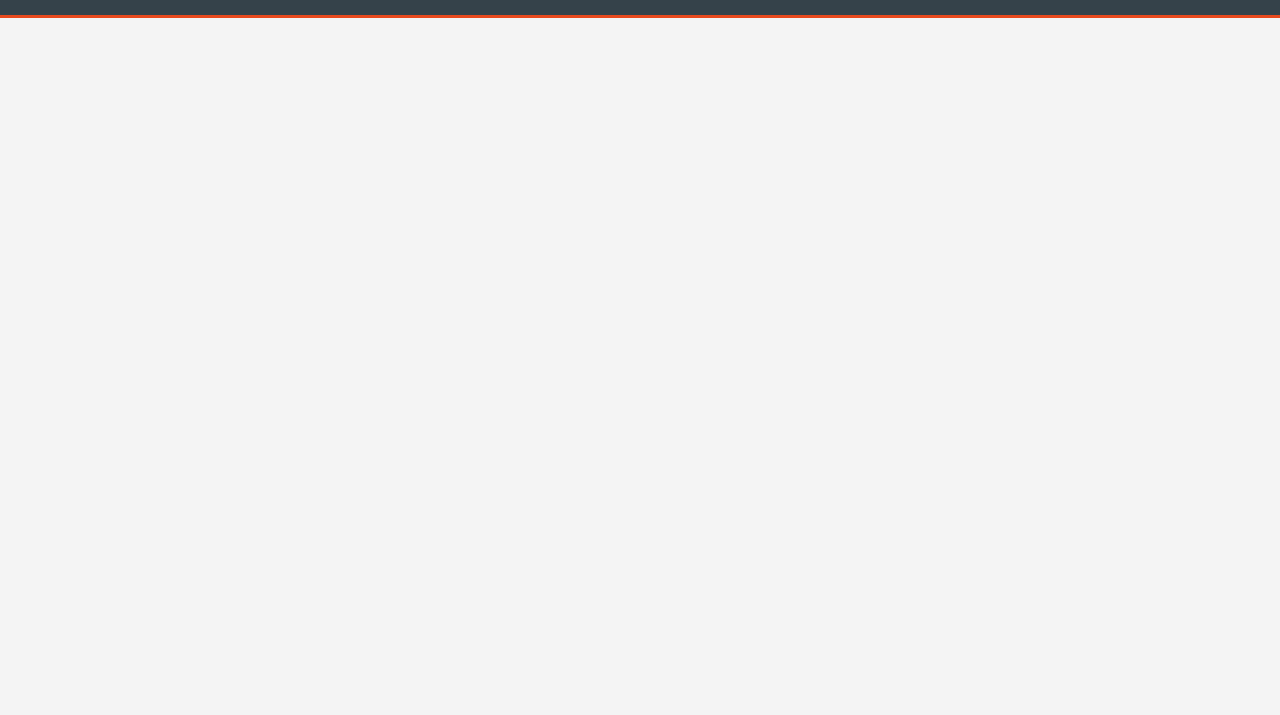
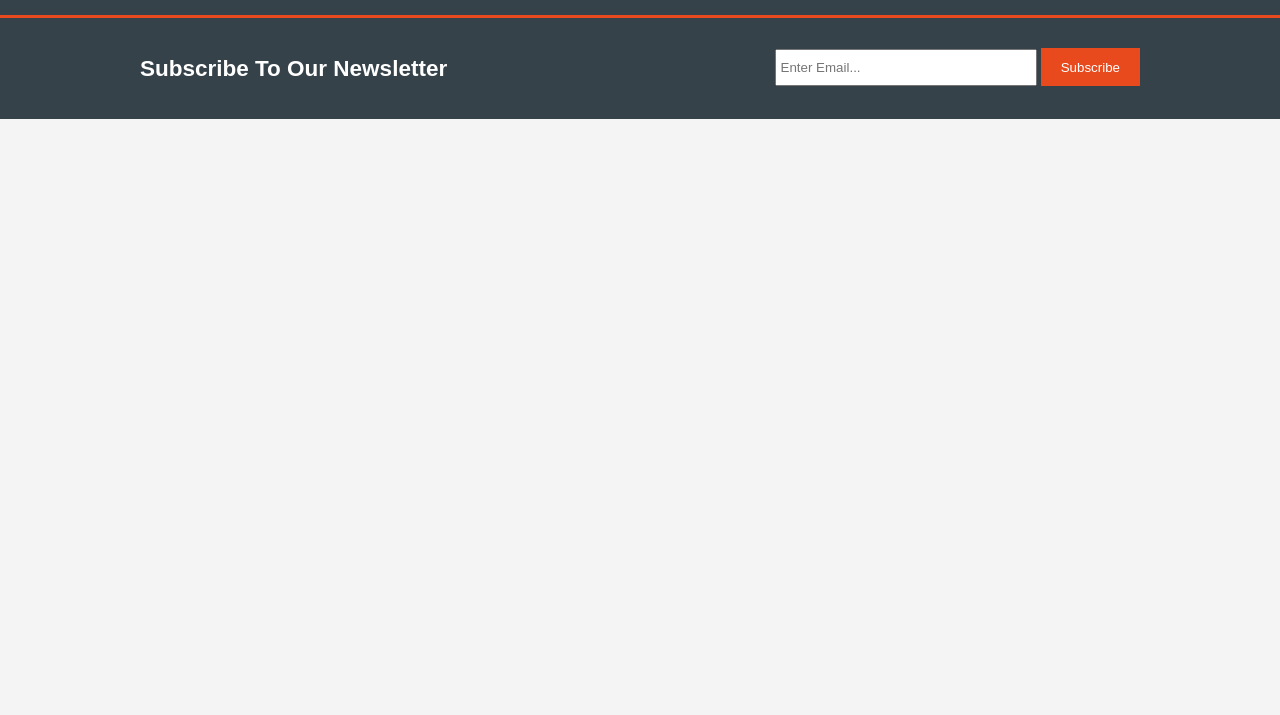
Before and after one commit to yocho1/site-statique-r-actif, a plain HTML site: page about.html in a window 1280 px wide. Shown: the part 85-800 px from the top of the page. Drawn offline with Linux system fonts and the light colour scheme.

Commit message:
add newslater to about page

```diff
--- a/about.html
+++ b/about.html
@@ -23,6 +23,16 @@
       </nav>
     </div>
   </header>
+   <!-- newsletter -->
+   <section id="newsletter">
+    <div class="container">
+      <h1>Subscribe To Our Newsletter</h1>
+      <form>
+        <input type="email" placeholder="Enter Email...">
+        <button type="submit" class="button">Subscribe</button>
+      </form>
+    </div>
+  </section>
 
 </body>
 </html>
```
